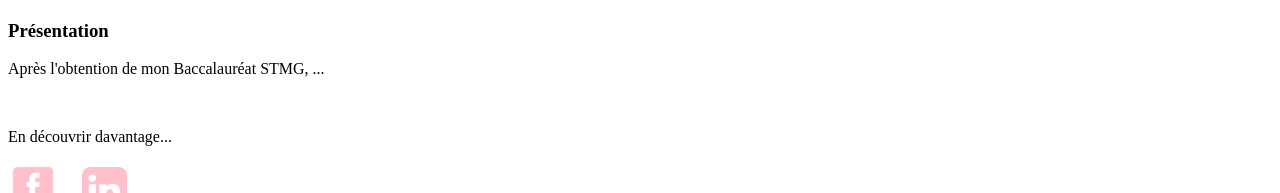
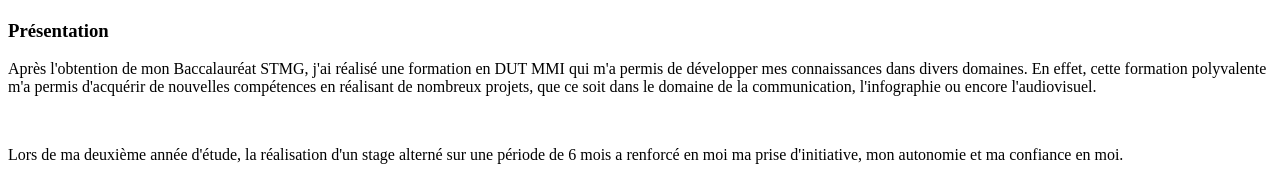
Before and after one commit to NoellaMDS/mds-frontend-2020, a plain HTML site: page mds-frontend-2020/index.html in a window 1280 px wide. Shown: the part 570-763 px from the top of the page. Drawn offline with Linux system fonts and the light colour scheme; files whose address does not match are found by name.

Commit message:
Add files via upload

```diff
--- a/mds-frontend-2020/index.html
+++ b/mds-frontend-2020/index.html
@@ -1,5 +1,6 @@
 <!DOCTYPE HTML>
 <html lang="fr">
+
 <head>
     <meta charset="utf-8">
     <title>Portfolio | Noëlla PENNANECH</title>
@@ -26,9 +27,14 @@
 
     <section>
         <h3>Présentation</h3>
-        <p>Après l'obtention de mon Baccalauréat STMG, ... </p>
+        <p>Après l'obtention de mon Baccalauréat STMG, j'ai réalisé une formation en DUT MMI qui m'a permis de développer mes connaissances dans divers domaines. En effet, cette formation polyvalente m'a permis d'acquérir de nouvelles compétences en réalisant de nombreux projets, que ce soit dans le domaine de la communication, l'infographie ou encore l'audiovisuel.</p>
+
         <br>
+        <p>Lors de ma deuxième année d'étude, la réalisation d'un stage alterné sur une période de 6 mois a  renforcé en moi ma prise d'initiative, mon autonomie et ma confiance en moi. </p>
+        <br>
+
         <p>En découvrir davantage...</p>
+
     </section>
 
 
@@ -39,4 +45,6 @@
 
     </footer>
 
-</body></html>
+</body>
+
+</html>
```
